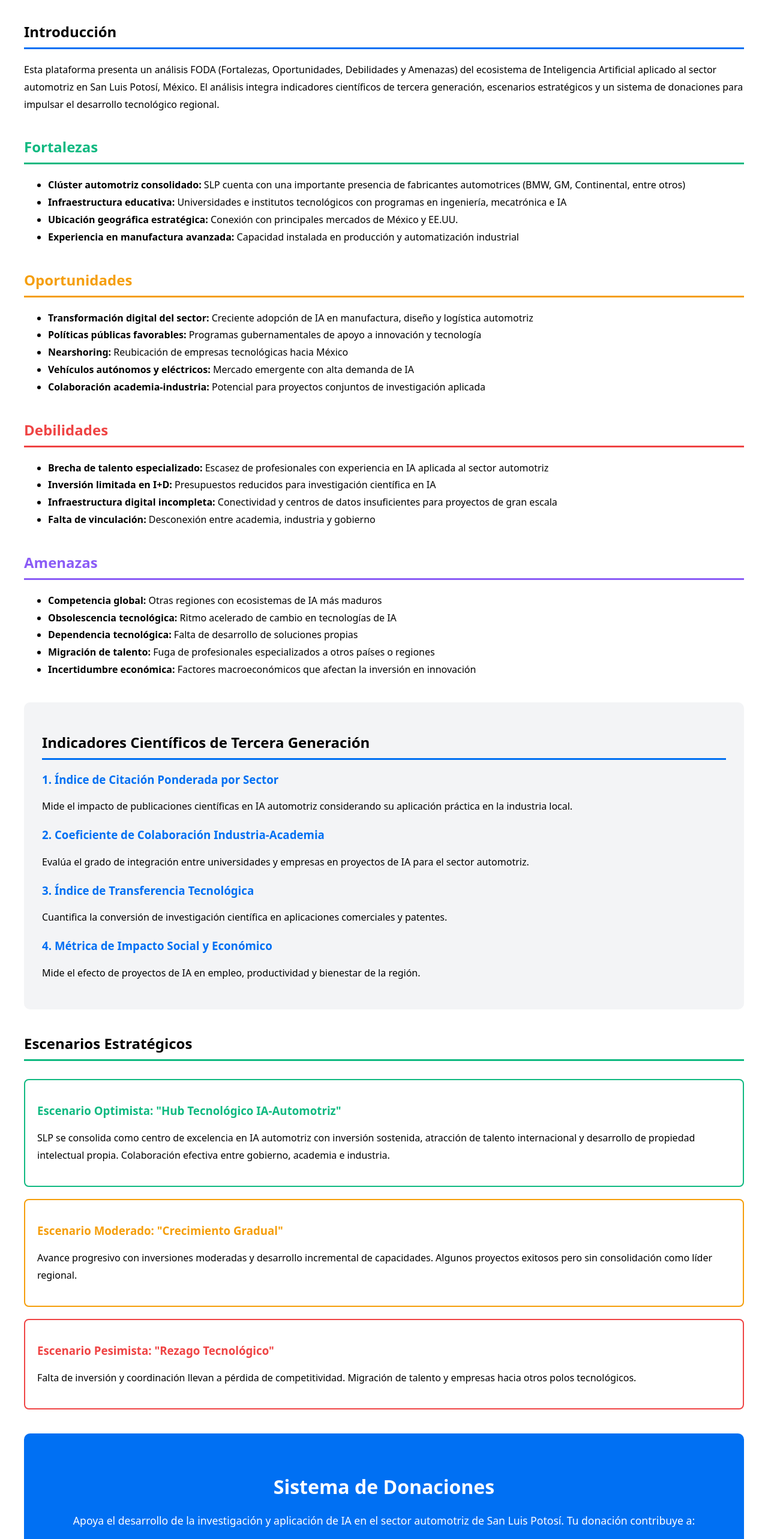
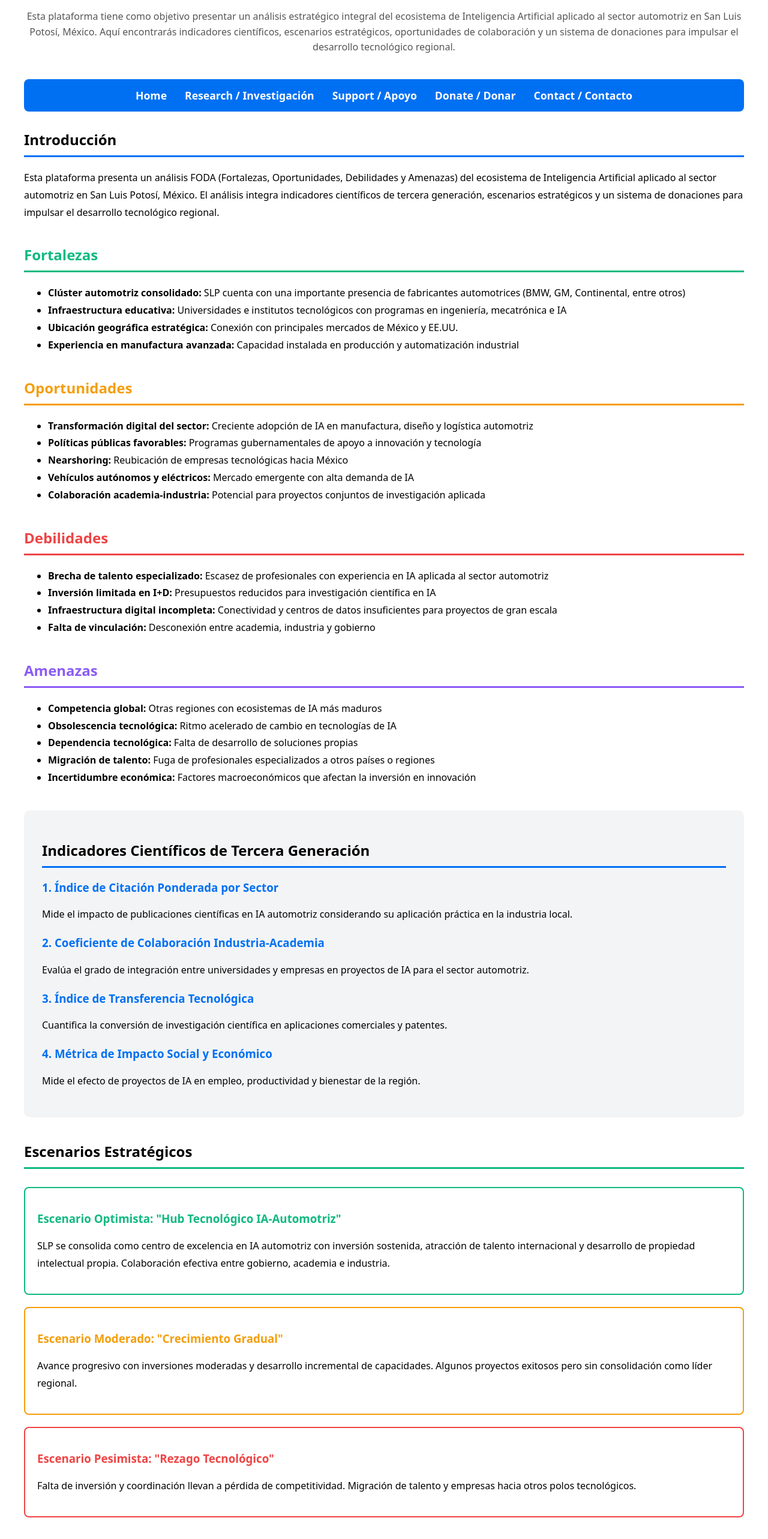
Before and after one commit to FutureAI-png/foda-ia-slp, a Next.js app: page / in a window 1280 px wide. Shown: the part 160-2726 px from the top of the page at 60% size. Built offline with nearby package versions, Linux system fonts and the light colour scheme.

Commit message:
Add navigation banner, objectives text, privacy policies and copyright footer
Added detailed descriptions and navigation links to enhance user experience and provide more information about the platform's objectives and donation system.

```diff
--- a/app/page.tsx
+++ b/app/page.tsx
@@ -4,7 +4,22 @@ export default function HomePage() {
       <header style={{textAlign: 'center', marginBottom: '40px'}}>
         <h1 style={{fontSize: '2.5rem', marginBottom: '10px'}}>FODA IA Automotriz SLP</h1>
         <p style={{fontSize: '1.2rem', color: '#666'}}>Plataforma Científica de Indicadores y Donaciones para IA Automotriz en San Luis Potosí</p>
+        <p style={{fontSize: '1rem', color: '#555', marginTop: '15px', lineHeight: '1.6'}}>
+          Esta plataforma tiene como objetivo presentar un análisis estratégico integral del ecosistema de Inteligencia Artificial
+          aplicado al sector automotriz en San Luis Potosí, México. Aquí encontrarás indicadores científicos, escenarios estratégicos,
+          oportunidades de colaboración y un sistema de donaciones para impulsar el desarrollo tecnológico regional.
+        </p>
       </header>
+
+      <nav style={{backgroundColor: '#0070f3', padding: '15px', borderRadius: '8px', marginBottom: '30px'}}>
+        <ul style={{listStyle: 'none', display: 'flex', justifyContent: 'center', gap: '30px', margin: 0, padding: 0, flexWrap: 'wrap'}}>
+          <li><a href="#home" style={{color: 'white', textDecoration: 'none', fontSize: '1.1rem', fontWeight: '600'}}>Home</a></li>
+          <li><a href="#research" style={{color: 'white', textDecoration: 'none', fontSize: '1.1rem', fontWeight: '600'}}>Research / Investigación</a></li>
+          <li><a href="#support" style={{color: 'white', textDecoration: 'none', fontSize: '1.1rem', fontWeight: '600'}}>Support / Apoyo</a></li>
+          <li><a href="#donate" style={{color: 'white', textDecoration: 'none', fontSize: '1.1rem', fontWeight: '600'}}>Donate / Donar</a></li>
+          <li><a href="#contact" style={{color: 'white', textDecoration: 'none', fontSize: '1.1rem', fontWeight: '600'}}>Contact / Contacto</a></li>
+        </ul>
+      </nav>
 
       <section style={{marginBottom: '40px'}}>
         <h2 style={{borderBottom: '3px solid #0070f3', paddingBottom: '10px'}}>Introducción</h2>
@@ -61,7 +76,7 @@ export default function HomePage() {
       <section style={{marginBottom: '40px', backgroundColor: '#f3f4f6', padding: '30px', borderRadius: '10px'}}>
         <h2 style={{borderBottom: '3px solid #0070f3', paddingBottom: '10px'}}>Indicadores Científicos de Tercera Generación</h2>
         <div style={{marginTop: '20px'}}>
-          <h3 style={{color: '#0070f3'}}>1. Índice de Citación Ponderada por Sector</h3>
+          <h3 style={{color: '#0070f3', marginTop: '20px'}}>1. Índice de Citación Ponderada por Sector</h3>
           <p style={{lineHeight: '1.8', marginTop: '10px'}}>
             Mide el impacto de publicaciones científicas en IA automotriz considerando su aplicación práctica en la industria local.
           </p>
@@ -112,35 +127,39 @@ export default function HomePage() {
         </div>
       </section>
 
-      <section style={{marginBottom: '40px', backgroundColor: '#0070f3', color: 'white', padding: '40px', borderRadius: '10px', textAlign: 'center'}}>
-        <h2 style={{fontSize: '2rem', marginBottom: '20px'}}>Sistema de Donaciones</h2>
-        <p style={{fontSize: '1.1rem', lineHeight: '1.8', marginBottom: '30px'}}>
+      <section style={{marginBottom: '40px', backgroundColor: '#fef3c7', padding: '30px', borderRadius: '10px'}}>
+        <h2 style={{borderBottom: '3px solid #f59e0b', paddingBottom: '10px'}}>Sistema de Donaciones</h2>
+        <p style={{lineHeight: '1.8', marginTop: '20px'}}>
           Apoya el desarrollo de la investigación y aplicación de IA en el sector automotriz de San Luis Potosí.
           Tu donación contribuye a:
         </p>
-        <ul style={{textAlign: 'left', maxWidth: '600px', margin: '0 auto 30px', lineHeight: '2'}}>
+        <ul style={{lineHeight: '1.8', marginTop: '15px'}}>
           <li>Becas para estudiantes de posgrado en IA automotriz</li>
           <li>Financiamiento de proyectos de investigación aplicada</li>
           <li>Infraestructura tecnológica para laboratorios</li>
           <li>Programas de capacitación y certificación profesional</li>
         </ul>
-        <button style={{
-          backgroundColor: 'white',
-          color: '#0070f3',
-          padding: '15px 40px',
-          fontSize: '1.2rem',
-          border: 'none',
-          borderRadius: '5px',
-          cursor: 'pointer',
-          fontWeight: 'bold'
-        }}>
-          Hacer una Donación
-        </button>
+        <button style={{marginTop: '20px', backgroundColor: '#f59e0b', color: 'white', padding: '12px 30px', border: 'none', borderRadius: '5px', fontSize: '1.1rem', cursor: 'pointer', fontWeight: '600'}}>Hacer una Donación</button>
       </section>
 
-      <footer style={{textAlign: 'center', padding: '30px', borderTop: '1px solid #ddd', marginTop: '60px'}}>
-        <p style={{color: '#666'}}>© 2025 FODA IA Automotriz SLP - Plataforma Científica de Indicadores y Donaciones</p>
-        <p style={{color: '#999', fontSize: '0.9rem', marginTop: '10px'}}>Contacto: contacto@fodaiaauto-slp.mx</p>
+      <section style={{marginBottom: '30px', backgroundColor: '#f9fafb', padding: '25px', borderRadius: '8px', fontSize: '0.9rem'}}>
+        <h3 style={{marginBottom: '15px', color: '#374151'}}>Políticas de Privacidad</h3>
+        <p style={{lineHeight: '1.6', color: '#6b7280'}}>
+          Esta plataforma respeta tu privacidad y está comprometida con la protección de tus datos personales.
+          Los datos recopilados a través de formularios de contacto y donaciones son utilizados exclusivamente
+          para los fines indicados y no son compartidos con terceros sin tu consentimiento explícito.
+          Para más información sobre nuestras políticas de privacidad y manejo de datos, contáctanos en
+          <a href="mailto:contacto@fodaiaauto-slp.mx" style={{color: '#0070f3', marginLeft: '5px'}}>contacto@fodaiaauto-slp.mx</a>.
+        </p>
+      </section>
+
+      <footer style={{textAlign: 'center', padding: '20px', borderTop: '2px solid #e5e7eb', marginTop: '40px'}}>
+        <p style={{color: '#6b7280', fontSize: '0.9rem'}}>
+          © 2025 FODA IA Automotriz SLP - Plataforma Científica de Indicadores y Donaciones
+        </p>
+        <p style={{color: '#9ca3af', fontSize: '0.85rem', marginTop: '8px'}}>
+          Contacto: <a href="mailto:contacto@fodaiaauto-slp.mx" style={{color: '#0070f3'}}>contacto@fodaiaauto-slp.mx</a>
+        </p>
       </footer>
     </div>
   );
```
